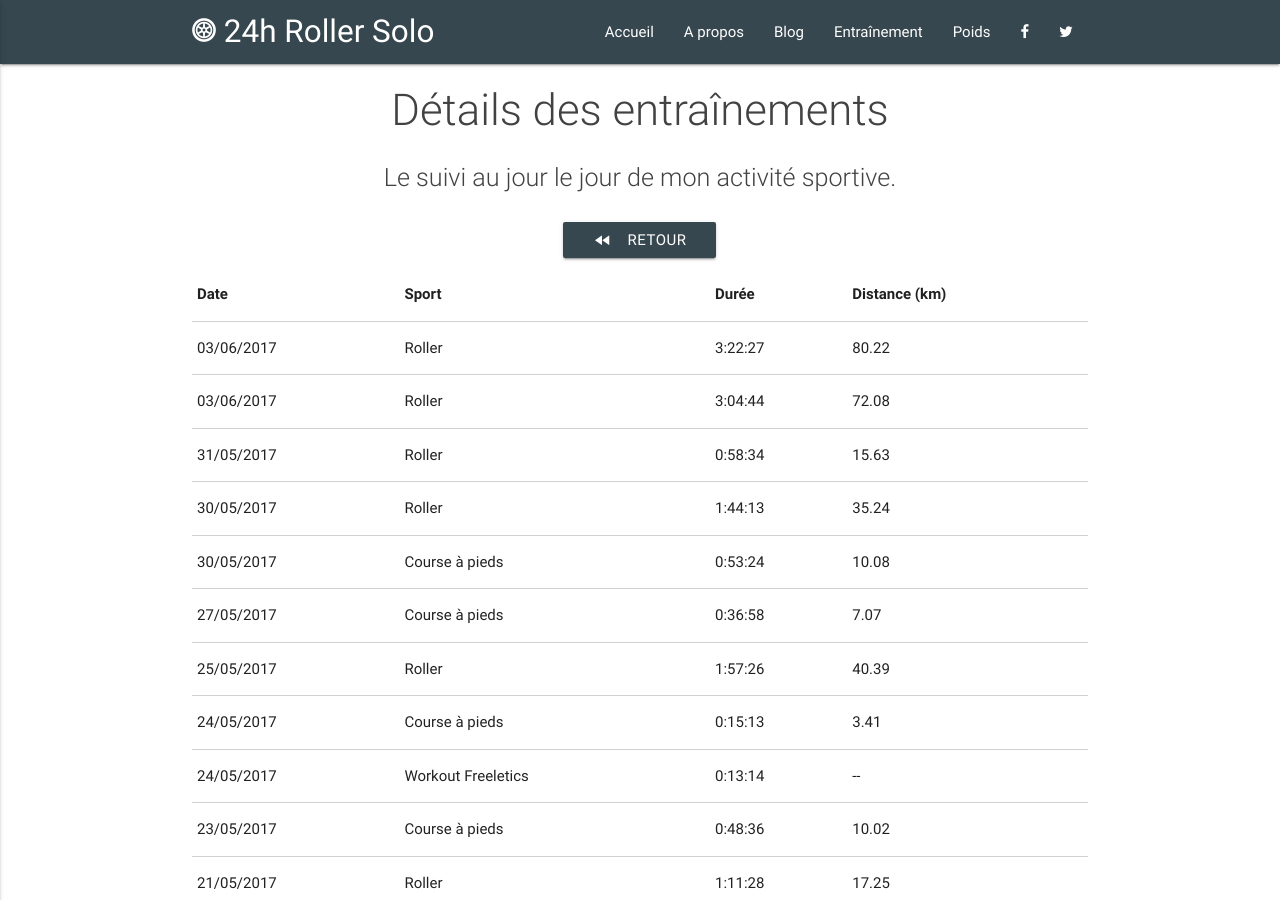
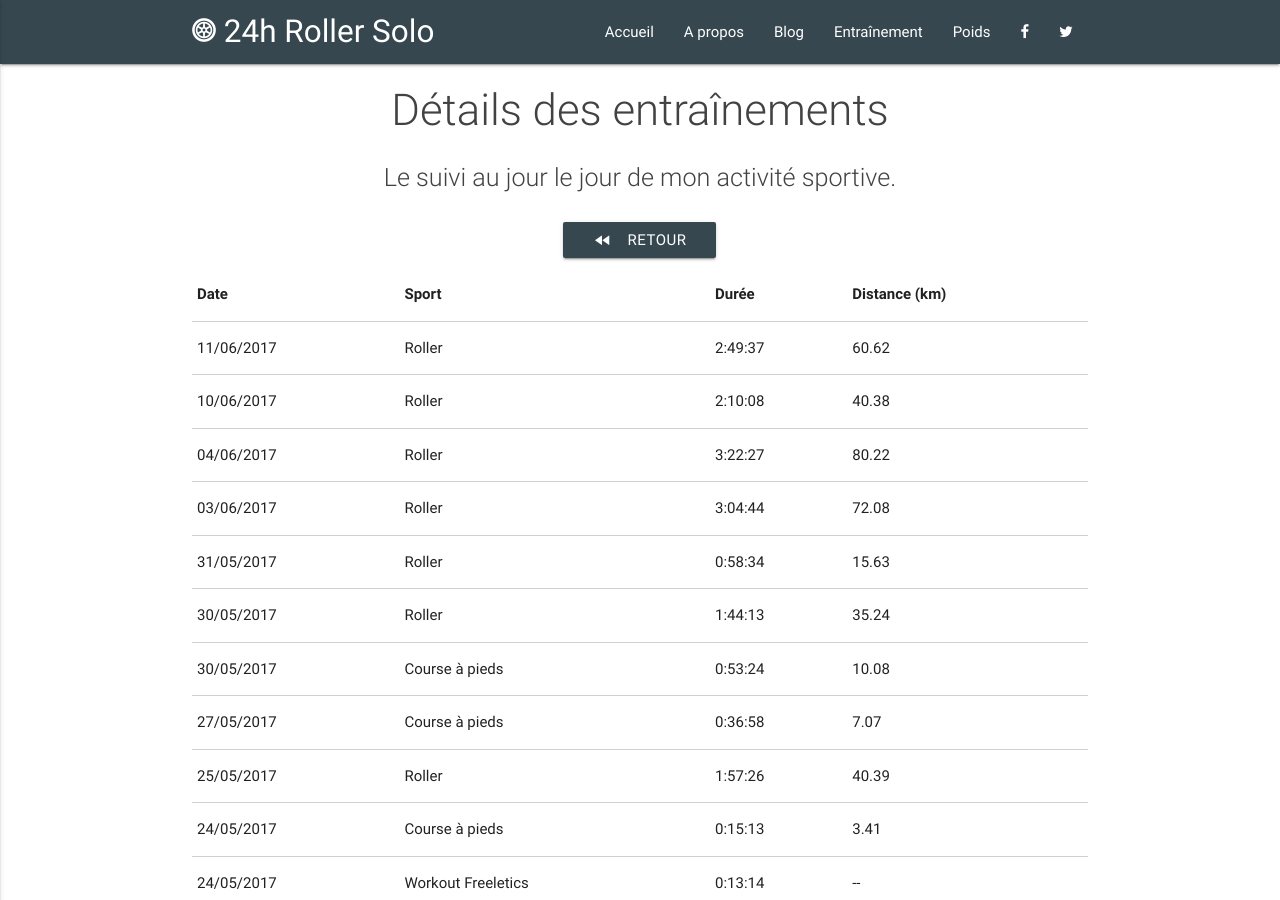
Before and after one commit to 24hRollerSolo/24hRollerSolo.github.io, a Jekyll site: the page built from training/details.html, in a window 1280 px wide and 900 px high. Built offline with Jekyll 4.4.1, drawn with Linux system fonts in a browser that asks for light colours.

Commit message:
Add 2017-06-10 and 2017-06-11 roller skating

```diff
--- a/_data/sports.json
+++ b/_data/sports.json
@@ -1,5 +1,7 @@
 [
-  {"date": "2017-06-03", "type": "ROLLER", "distance": "80.22", "duration": "3:22:27"},
+  {"date": "2017-06-11", "type": "ROLLER", "distance": "60.62", "duration": "2:49:37"},
+  {"date": "2017-06-10", "type": "ROLLER", "distance": "40.38", "duration": "2:10:08"},
+  {"date": "2017-06-04", "type": "ROLLER", "distance": "80.22", "duration": "3:22:27"},
   {"date": "2017-06-03", "type": "ROLLER", "distance": "72.08", "duration": "3:04:44"},
   {"date": "2017-05-31", "type": "ROLLER", "distance": "15.63", "duration": "0:58:34"},
   {"date": "2017-05-30", "type": "ROLLER", "distance": "35.24", "duration": "1:44:13"},
```
